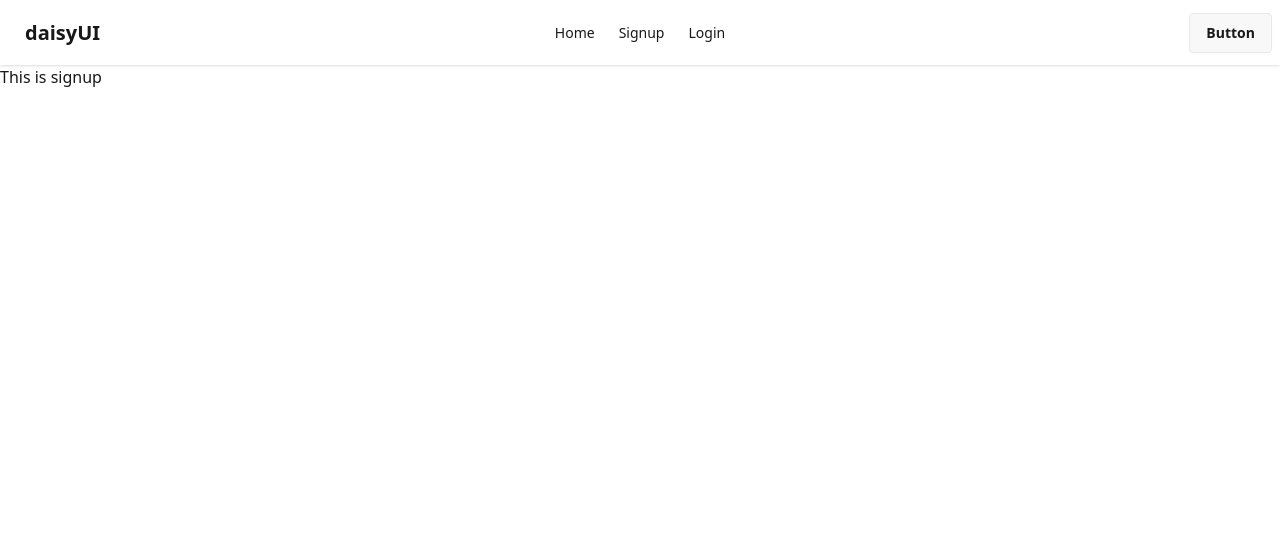
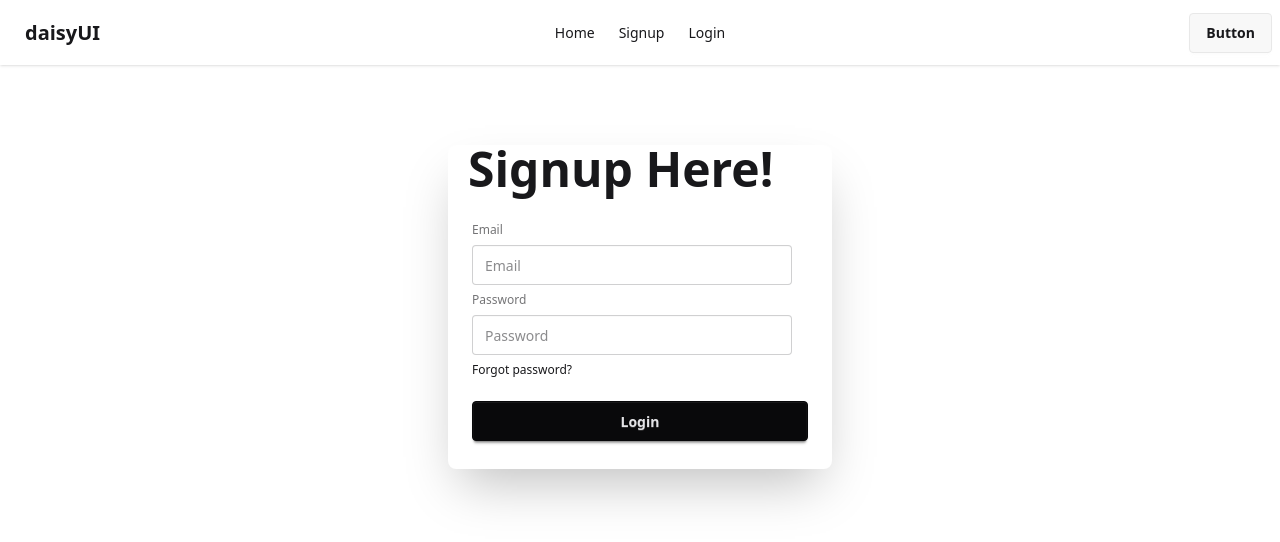
Before and after one commit to munnabiswas99/auth-integration, a React (Vite) app: page /signup in a window 1280 px wide. Shown: the top 542 px of the page. Built offline with nearby package versions, Linux system fonts and the light colour scheme.

Commit message:
Signup and login form created

```diff
--- a/src/components/login/Login.jsx
+++ b/src/components/login/Login.jsx
@@ -1,11 +1,23 @@
-import React from 'react';
+import React from "react";
 
 const Login = () => {
-    return (
-        <div>
-            <h1>This is from login</h1>
-        </div>
-    );
+  return (
+    <div className="card bg-base-100 w-full mx-auto mt-20 max-w-sm shrink-0 shadow-2xl">
+      <h1 className="text-5xl font-bold ml-5">Login now!</h1>
+      <div className="card-body">
+        <fieldset className="fieldset">
+          <label className="label">Email</label>
+          <input type="email" className="input" placeholder="Email" />
+          <label className="label">Password</label>
+          <input type="password" className="input" placeholder="Password" />
+          <div>
+            <a className="link link-hover">Forgot password?</a>
+          </div>
+          <button className="btn btn-neutral mt-4">Login</button>
+        </fieldset>
+      </div>
+    </div>
+  );
 };
 
 export default Login;
--- a/src/components/signup/Signup.jsx
+++ b/src/components/signup/Signup.jsx
@@ -1,11 +1,23 @@
-import React from 'react';
+import React from "react";
 
 const Signup = () => {
-    return (
-        <div>
-            <h1>This is signup</h1>
-        </div>
-    );
+  return (
+    <div className="card bg-base-100 w-full mx-auto mt-20 max-w-sm shrink-0 shadow-2xl">
+      <h1 className="text-5xl font-bold ml-5">Signup Here!</h1>
+      <div className="card-body">
+        <fieldset className="fieldset">
+          <label className="label">Email</label>
+          <input type="email" className="input" placeholder="Email" />
+          <label className="label">Password</label>
+          <input type="password" className="input" placeholder="Password" />
+          <div>
+            <a className="link link-hover">Forgot password?</a>
+          </div>
+          <button className="btn btn-neutral mt-4">Login</button>
+        </fieldset>
+      </div>
+    </div>
+  );
 };
 
 export default Signup;
```
